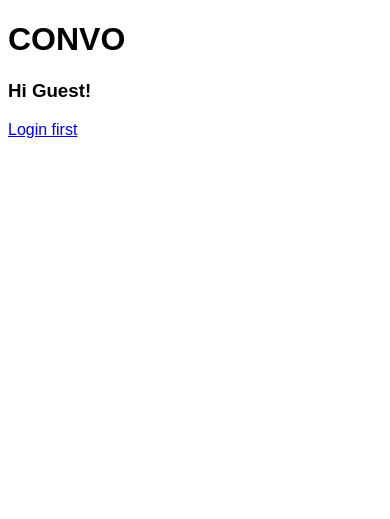
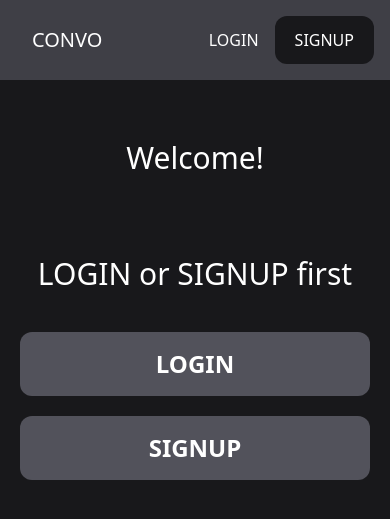
Before and after one commit to tan1shk/convo, a Flask app: page / in a window 390 px wide. Shown: the top 519 px of the page. Run offline with Flask 3, Linux system fonts and the light colour scheme; some libraries are stand-ins or nearby versions.

Commit message:
stylized1

```diff
--- a/app.py
+++ b/app.py
@@ -41,9 +41,9 @@ def login():
             login_user(user)
             return redirect(url_for('home'))
         else:
-            err_msg = 'Failed to login'
+            err_msg = '!! Login failed, Enter valid username password !!'
 
-    return render_template('login.html', errmsg = err_msg)
+    return render_template('login.html', err_msg = err_msg)
 
 @app.route("/logout/")
 @login_required
@@ -56,20 +56,23 @@ def signup():
     if current_user.is_authenticated:
         return redirect(url_for('home'))
 
-    msg_user_exist = ''
+    msg_error = ''
     if request.method == 'POST':
         username = request.form.get('username')
         email = request.form.get('email')
         password_input = request.form.get('password')
-        try:
-            save_user(username, email, password_input)
-            user = get_user(username)
-            login_user(user)
-            return redirect(url_for('home'))
-        except DuplicateKeyError:
-            msg_user_exist = '!!! User Already Exist !!!'
+        if not username or not email or not password_input:
+            msg_error = '!! Enter all fields !!'
+        else:
+            try:
+                save_user(username, email, password_input)
+                user = get_user(username)
+                login_user(user)
+                return redirect(url_for('home'))
+            except DuplicateKeyError:
+                msg_error = '!!! Username taken try different username !!!'
 
-    return render_template('signup.html',msguserexist = msg_user_exist)
+    return render_template('signup.html',msg_error = msg_error)
 
 
 
--- a/templates/index.html
+++ b/templates/index.html
@@ -3,23 +3,43 @@
 
 {% block content %}
 
-<h1>CONVO</h1>
-<h3>Hi {% if current_user.is_authenticated %}{{ current_user.username }}{% else %}Guest{% endif %}!</h3>
+<div class="p-5 lg:p-10 text-center mt-10">
+    <h1 class="text-3xl lg:text-7xl text-white">{% if current_user.is_authenticated %}Hi {{ current_user.username }}{% else %}Welcome{% endif %}!</h1>
+</div>
+{% if current_user.is_authenticated %}
+<ul>
 
-{% if current_user.is_authenticated %}
-<h3>My rooms</h3>
-<ul>
-    {% for room in rooms %}
-        <li><a href="/rooms/{{ room._id.room_id }}">{{ room.room_name }}</a></li>
-    {% endfor %}
+    <div class="w-full flex flex-wrap items-center">
+        {% for room in rooms %}
+            <div class="w-full lg:w-1/4 px-3 py-3">
+                <div class="p-4 bg-white shadow rounded-xl text-center">
+                    <h2 class="mb-5 text-xl font-semibold">{{ room.room_name }}</h2>
+                    <a href="/rooms/{{ room._id.room_id }}" class="px-5 py-3 block rounded-xl text-white bg-zinc-700 hover:bg-zinc-800 hover:text-teal-200">Join</a>
+                </div>
+            </div>
+        {% endfor %}
+            <div class="w-full lg:w-1/4 px-3 py-3">
+                <div class="p-4 bg-emerald-50 shadow rounded-xl text-center">
+                    <h2 class="mb-5 text-xl font-semibold">Create Room</h2>
+                    <a href="/create-room/" class="px-5 py-3 block rounded-xl text-white bg-zinc-700 hover:bg-zinc-800 hover:text-teal-200">+</a>
+                </div>
+            </div>
+    </div>
 </ul>
-<a href="/create-room/">Create Room</a>
-<br>
-<br>
-<a href="/logout/">Logout</a>
 {% else %}
-
-<a href="/login/">Login first</a>
+<div class="p-5 lg:p-10 text-center mt-10">
+    <h1 class="text-3xl lg:text-3xl text-white">LOGIN or SIGNUP first</h1>
+</div>
+<div class="lg:w-1/4 lg:mx-auto m-5 bg-zinc-600 rounded-xl text-center">
+        <a href="/login/" class="text-white hover:text-teal-200">
+            <h2 class="py-4 text-2xl font-semibold">LOGIN</h2>
+        </a>
+</div>
+<div class="lg:w-1/4 lg:mx-auto m-5 bg-zinc-600 rounded-xl text-center">
+        <a href="/rooms/" class="text-white hover:text-teal-200">
+            <h2 class="py-4 text-2xl font-semibold">SIGNUP</h2>
+        </a>
+</div>
 
 {% endif %}
 
--- a/templates/main.html
+++ b/templates/main.html
@@ -4,9 +4,23 @@
     <meta charset="UTF-8">
     <meta name="viewport" content="width=device-width, initial-scale=1.0">
     <title>Convo</title>
-    <link rel="stylesheet" href="{{ url_for('static', filename='css/main.css') }}">
+    <!-- <link rel="stylesheet" href="{{ url_for('static', filename='css/main.css') }}"> -->
+    <script src="https://cdn.tailwindcss.com"></script>
 </head>
-<body>
+<body class="bg-zinc-900">
+    <nav class="flex items-center justify-between px-4 py-4 bg-zinc-700">
+        <div>
+            <a href="/" class="text-xl text-white pl-4">CONVO</a>
+        </div>
+        <div class="flex items-center space-x-4">
+            {% if current_user.is_authenticated %}
+                <a href="/logout/" class=" px-5 py-3 rounded-xl bg-zinc-900 text-white hover:text-teal-200">LOGOUT</a>
+            {% else %}
+                <a href="/login/" class="text-white hover:text-teal-200">LOGIN</a>
+                <a href="/signup/" class=" px-5 py-3 rounded-xl bg-zinc-900 text-white hover:text-teal-200">SIGNUP</a>
+            {% endif %}
+        </div>
+    </nav>
     {% block content %}
 
     {% endblock %}
```
Also changed, not shown: templates/login.html (+16 -8 lines), templates/signup.html (+21 -10 lines).
